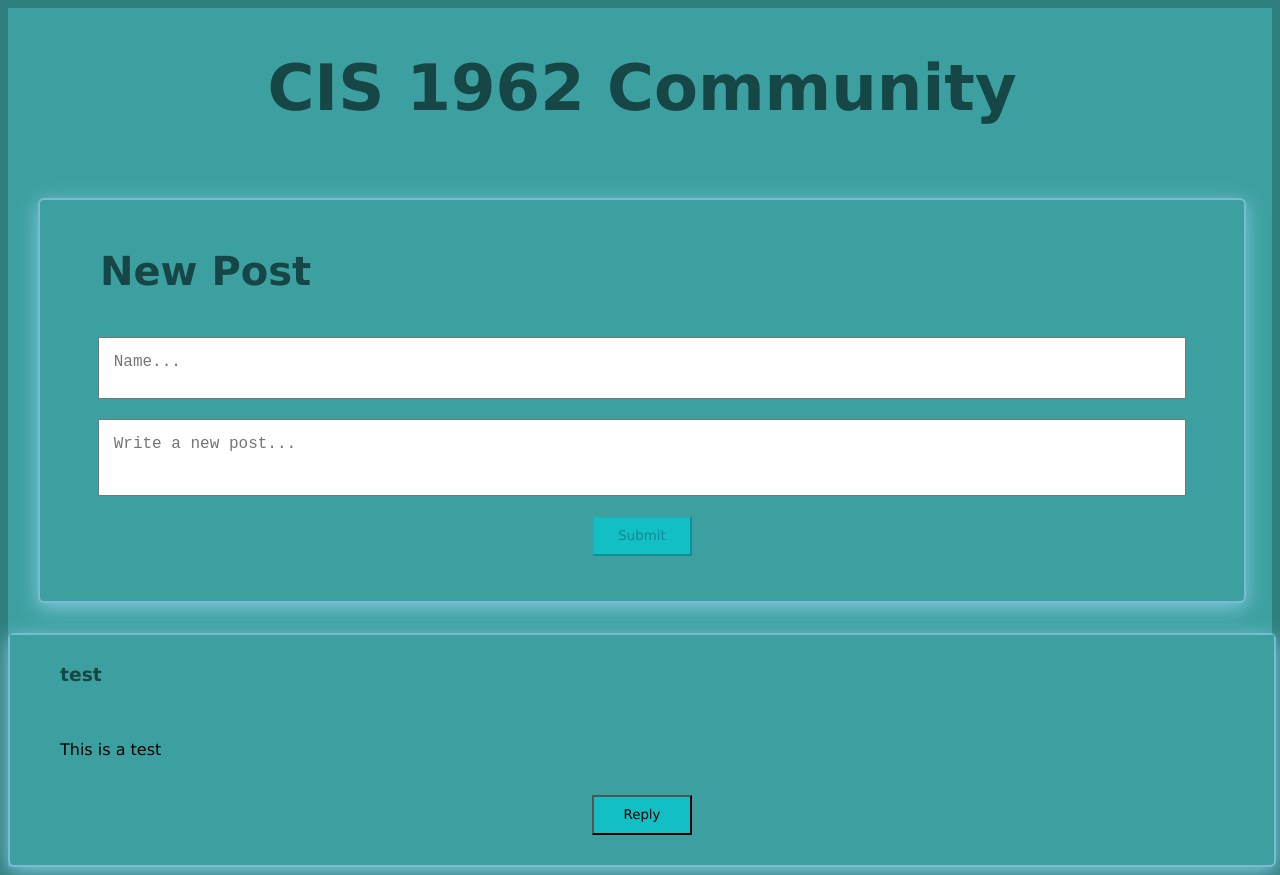
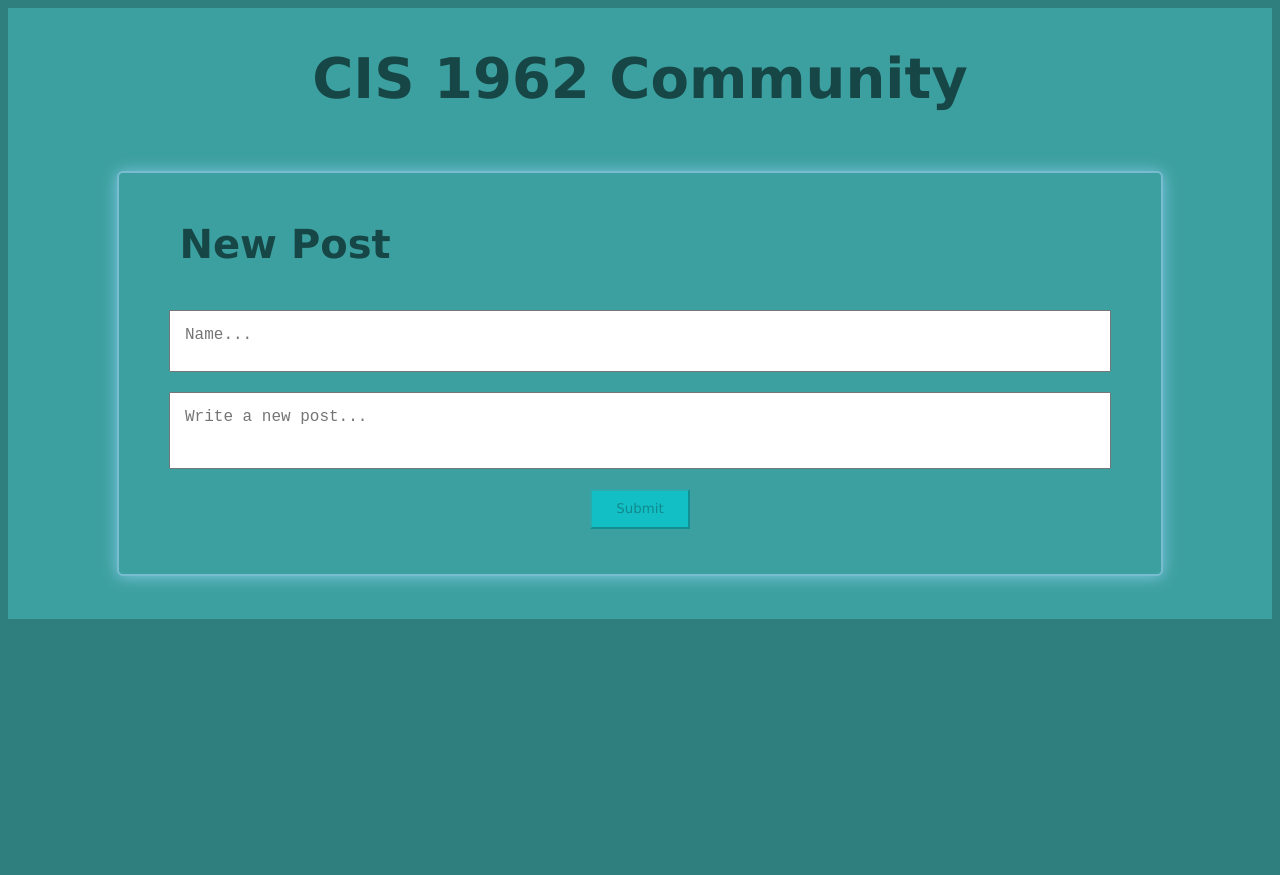
Before and after one commit to cis-1962/hw5-react-comment-app-bradyz314, a React (Vite) app: page / in a window 1280 px wide. After the commit the page ends 800 px from the top, so only its background shows below. Built offline with nearby package versions, Linux system fonts and the light colour scheme.

Commit message:
Finished posts

```diff
--- a/src/app.tsx
+++ b/src/app.tsx
@@ -7,13 +7,7 @@ export default function App() {
   return (
     <>
       <h1> CIS 1962 Community</h1>
-      <AddPost
-        start=''
-        header='New Post'
-      >
-        <PostSection />
-      </AddPost>
-      <Post name='test' post='This is a test' depth={1}/>
+      <PostSection/>
     </>
   );
 }
--- a/src/components/AddPost.tsx
+++ b/src/components/AddPost.tsx
@@ -3,10 +3,10 @@ import { ReactNode, useState } from 'react';
 interface AddPostProps {
     start: string,
     header: string,
-    children: ReactNode
+    addReply: (name: string, post: string) => void,
 }
 
-export default function AddPost({start, header, children} : AddPostProps) {
+export default function AddPost({start, header, addReply} : AddPostProps) {
     const [name, setName] = useState('');
     const [content, setContent] = useState(start);
     return (
@@ -26,7 +26,11 @@ export default function AddPost({start, header, children} : AddPostProps) {
             />
             <button
                 type='submit'
-                onClick={() => setContent('Submitted')}
+                onClick={() => {
+                    addReply(name, content);
+                    setName('');
+                    setContent('');
+                }}
                 className='submit-button'
                 disabled = {(!name || !content)}
             >
--- a/src/components/Post.tsx
+++ b/src/components/Post.tsx
@@ -1,4 +1,5 @@
-import { ReactNode, useState } from "react";
+import { useState } from "react";
+import AddPost from "./AddPost";
 
 interface PostProps {
     name: string,
@@ -8,28 +9,39 @@ interface PostProps {
 
 export default function Post({name, post, depth}: PostProps) {
     const [replies, setReplies] = useState<PostProps[]>([]);
+    const [replying, setReplying] = useState(false);
+    const AddReply = (name: string, post: string) => {
+        setReplies([...replies, {
+            name: name,
+            post: post,
+            depth: depth + 1}]);
+        setReplying(!replying);
+    }
     return (
-        <div
-            className={`post-container depth-${depth}`}
-        >
-            <div className='post'>
-                <h3 className='post-name'>{name}</h3>
-                <p className="post-details">{post}</p>
-            </div>
-            {replies.map((postP: PostProps) =>
-                <Post name={postP.name} post={postP.post} depth={postP.depth} key={postP.name}/>)
-            }
+        <div className={`post${depth === 1 ? ' depth-1' : ''}`}>
+            <h3 className='post-name'>{name}</h3>
+            <p className="post-details">{post}</p>
             {(depth === 3) || (
                 <button
                     type='submit'
-                    onClick={() => setReplies([...replies, {name: 'hi', post: 'there', depth: depth + 1}])}
-                    className='submit-button'
+                    onClick={() => setReplying(!replying)}
+                    className='reply-button'
                     disabled = {(depth === 3)}
                 >
                     Reply
                 </button>
             )
             }
+            {replying && (
+                <AddPost
+                    start={`@${name}`}
+                    header=''
+                    addReply={AddReply}
+                />
+            )}
+            {replies.map((postP: PostProps) =>
+                <Post name={postP.name} post={postP.post} depth={postP.depth} key={postP.name}/>)
+            }
         </div>
     )
 }
--- a/src/components/PostSection.tsx
+++ b/src/components/PostSection.tsx
@@ -1,9 +1,21 @@
 import { useState } from "react";
+import Post from "./Post";
+import AddPost from "./AddPost";
 
 export default function PostSection() {
-    const [posts, setPosts] = useState([]);
+    const [posts, setPosts] = useState<React.ReactNode[]>([]);
     return (
-        <div>
+        <div className='post-container'>
+            <AddPost
+                start=''
+                header='New Post'
+                addReply={(name, post) => setPosts([...posts,
+                    <Post
+                        name={name}
+                        post={post}
+                        depth={1}
+                    />])}
+            />
             {posts}
         </div>
     )
--- a/src/style.css
+++ b/src/style.css
@@ -11,7 +11,7 @@ h1 {
     display: flex;
     justify-content: center;
     align-self: center;
-    font-size: 4rem;
+    font-size: 3.5rem;
 }
 
 h2 {
@@ -20,24 +20,36 @@ h2 {
 }
 
 h3 {
-    padding: 10px 50px;
+    padding: 2px 50px;
+    margin-bottom: 0px;
 }
 
 p {
-    padding: 10px 50px;
+    padding: 0 50px;
+    margin-bottom: 5px;
 }
 
 button {
+    display: flex;
+    justify-content: center;
+    font-family: Verdana, Geneva, Tahoma, sans-serif;
+    background-color: rgb(17, 191, 197);
+}
+
+button.submit-button {
+    align-self: center;
     margin-top: 10px;
     margin-bottom: 30px;
     padding: 10px;
     width: 100px;
     height: 40px;
-    display: flex;
-    justify-content: center;
-    align-self: center;
-    font-family: Verdana, Geneva, Tahoma, sans-serif;
-    background-color: rgb(17, 191, 197);
+}
+
+button.reply-button {
+    align-self: flex-start;
+    margin: 10px 50px;
+    width: 50px;
+    height: 25px;
 }
 
 textarea {
@@ -66,31 +78,31 @@ div {
     background-color: rgb(61, 160, 160);
 }
 
-div.add-post, div.post-container {
+div.add-post {
     border: 2px solid rgb(121, 187, 209);
     border-radius: 6px;
-    box-shadow: 0px 5px 20px rgb(129, 200, 224);
+    box-shadow: 0px 1px 15px rgb(129, 200, 224);
 }
 
 div.add-post {
+    width: 80%;
     height: 25%;
-    margin: 30px;
+    margin-left: auto;
+    margin-right: auto;
+    margin-bottom: 20px;
     padding: 15px;
 }
 
-div.post-container {
+div.post {
     align-self: flex-end;
-
+    margin-left: auto;
+    margin-right: auto;
+    height: 20%;
+    width: 70%;
 }
 
 div.depth-1 {
-    width: 100%
+    border-bottom-style: solid;
+    border-bottom-color: rgb(129, 200, 224);
+    padding: 20px 0px;
 }
-
-div.depth-2 {
-    width: 90%
-}
-
-div.depth-3 {
-    width: 80%
-}
```
